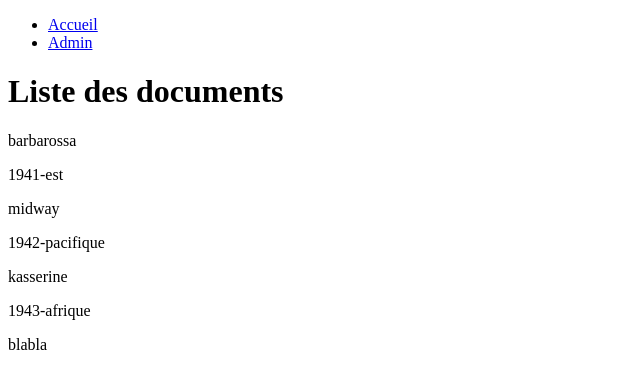
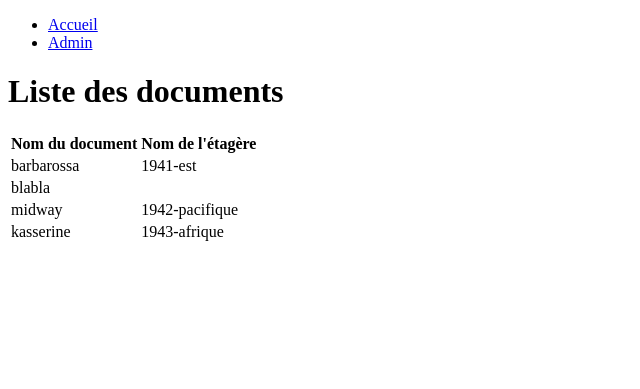
Before and after one commit to Alexsansdraps/archive, a PHP site: page /document.php in a window 1280 px wide. Shown: the top 389 px of the page, without its empty margins (0-640 px from the left). Run offline with PHP 8.4, Linux system fonts and the light colour scheme; data comes from the database, SQL or seed files in the repository.

Commit message:
29 janvier

```diff
--- a/document.php
+++ b/document.php
@@ -14,19 +14,28 @@
         <li><a href="admin.php">Admin</a></li>
     </ul>
 
+    <table>
+                    <tr>
+                        <th>Nom du document</th>
+                        <th>Nom de l'étagère</th>
+                    </tr>
+
         <h1>Liste des documents</h1>
         <?php
             include 'connexion.php';
 
-            $sel = $bdd->query('SELECT nomDocument, nomEtagere FROM document LEFT JOIN etagere ON document.id_document = etagere.id_etagere');
+            $sel = $bdd->query('SELECT nomDocument, nomEtagere FROM document LEFT JOIN etagere ON document.id_document = etagere.id_etagere ORDER BY document.id_etagere');
             $documents = $sel->fetchAll();
             foreach($documents as $document){
                 ?>
-                  <p><?= $document['nomDocument'];?></p>
-                  <p><?= $document['nomEtagere'];?></p>
+                    <tr>
+                        <td><?= $document['nomDocument'];?></td>
+                        <td><?= $document['nomEtagere'];?></td>
+                    </tr>
 
         <?php
             };
         ?>
+    </table>
 
     </body>
```
